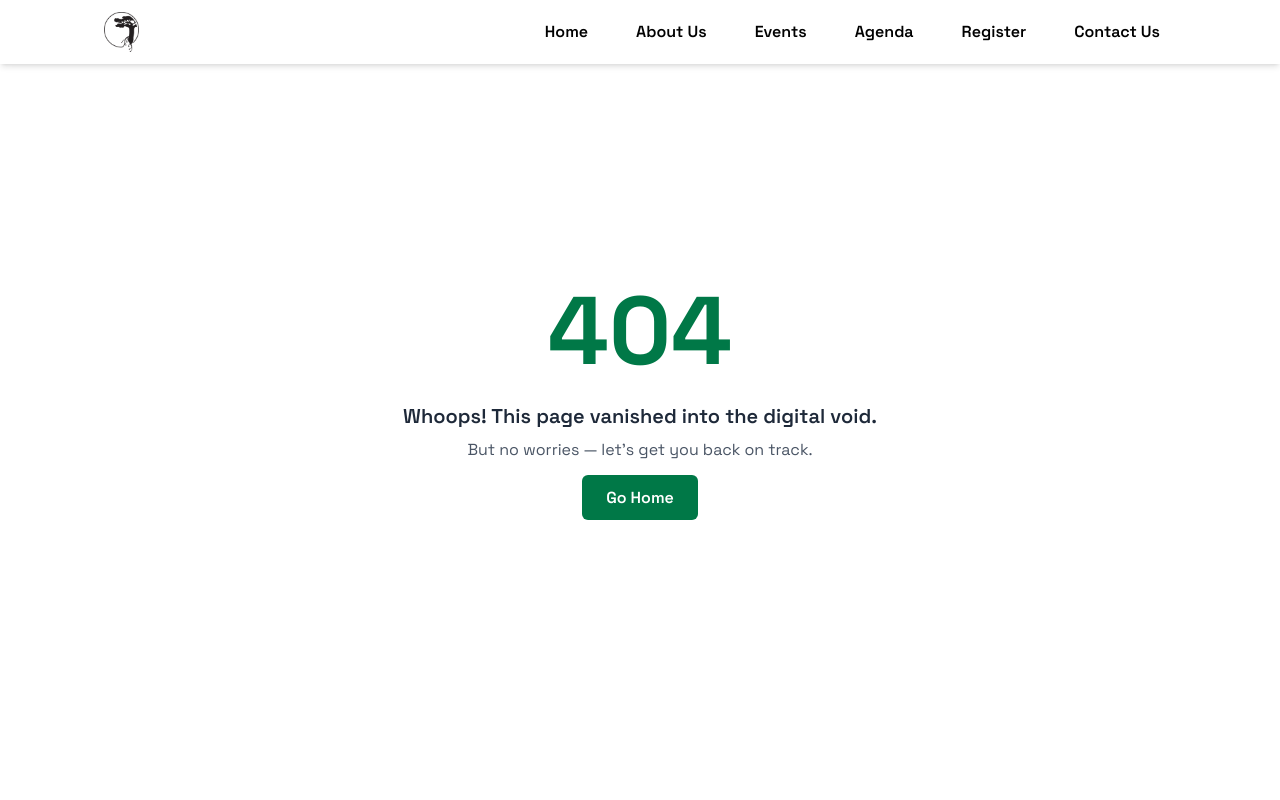
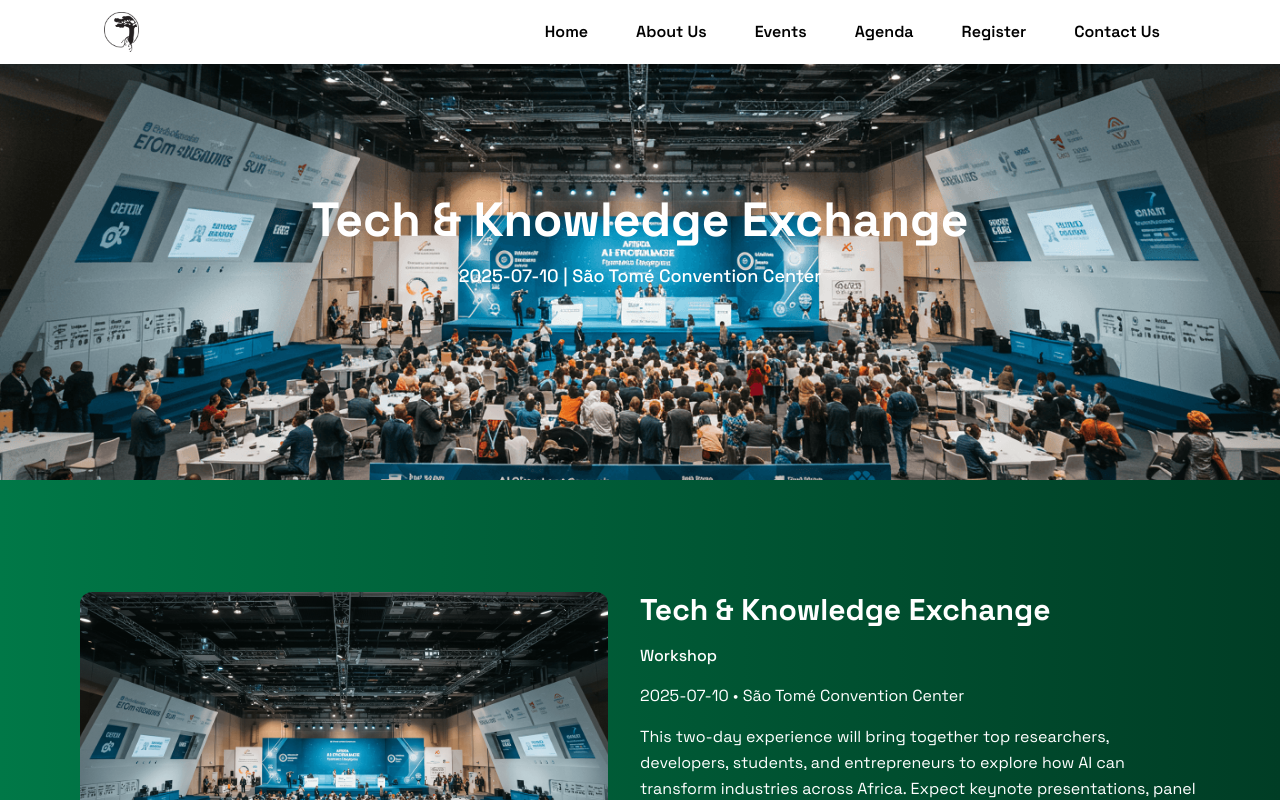
Before and after one commit to MOSOBELULU/indabaX, a React (Vite) app: page /eventdetailpage/1 in a window 1280 px wide. Shown: the top 800 px of the page. Built offline with nearby package versions, Linux system fonts and the light colour scheme.

Commit message:
wip: single event page

```diff
--- a/src/App.jsx
+++ b/src/App.jsx
@@ -20,7 +20,7 @@ import BackToTopBtn from "./components/reusable/BacktoTopBtn";
 import FaqsPage from "./pages/FaqsPage";
 import OrganisersPage from "./pages/OrganisersPage";
 import EventsPage from "./pages/EventsPage";
-import EventDetail from "./pages/EventDetail";
+import EventDetailPage from "./pages/EventDetailPage";
 
 
 
@@ -46,7 +46,7 @@ export default function App() {
         <Route path='/eventspage' element={< EventsPage/>} />
 
         <Route path='/speakerdetail/:id' element={< SpeakerDetail/>}/>
-        <Route path='/eventdetail/:id' element={< EventDetail/>}/>
+        <Route path='/eventdetailpage/:id' element={< EventDetailPage/>}/>
 
 
 
--- a/src/pages/EventDetail.jsx
+++ b/src/components/events/EventDetailSection.jsx
@@ -1,9 +1,7 @@
 import { Link, useParams } from "react-router-dom";
-import { events } from "../data/DummyData";
-import BackBtn from "../components/reusable/BackBtn";
-import RegisterButton from "../components/reusable/Register_button";
+import { events } from "../../data/DummyData";
 
-export default function EventDetail() {
+export default function EventDetailSection() {
   const { id } = useParams();
   const event = events.find((e) => e.id.toString() === id);
 
@@ -13,12 +11,6 @@ export default function EventDetail() {
 
   return (
     <div className="pt-28 pb-12 bg-gradient-to-r from-[#007847] to-[#003d25] text-white">
-      <div className="px-4 mb-6">
-        <Link to="/events">
-          <BackBtn />
-        </Link>
-      </div>
-
       <div className="flex flex-col md:flex-row gap-8 items-stretch px-4 md:px-10 lg:px-20">
         <div className="flex-1">
           <img
@@ -31,13 +23,11 @@ export default function EventDetail() {
         <div className="w-full md:w-1/2 space-y-4">
           <h2 className="text-3xl font-bold">{event.title}</h2>
           <p className="font-medium">{event.type}</p>
-          <p>{event.date} • {event.location}</p>
+          <p>
+            {event.date} • {event.location}
+          </p>
           <p className="leading-relaxed">{event.description2}</p>
         </div>
-      </div>
-
-      <div className="px-4 mt-10 flex justify-center">
-        <RegisterButton />
       </div>
     </div>
   );
--- a/src/components/events/EventsHero.jsx
+++ b/src/components/events/EventsHero.jsx
@@ -1,29 +1,28 @@
-/* eslint-disable no-unused-vars */
-import { motion } from "framer-motion";
 
-export default function HeroEventsSection() {
+
+export default function EventHero({ title, date, location, image }) {
   return (
     <section
-      className="relative min-h-screen bg-cover bg-center bg-no-repeat flex items-center justify-center"
-      style={{ backgroundImage: "url('/images/events/EventsHero.jpg')" }}
+      className="relative h-[60vh] bg-cover bg-center flex items-center justify-center text-white"
+      style={{ backgroundImage: `url(${image})` }}
     >
 
-      <div className="absolute inset-0 bg-gradient-to-r from-black/90 via-black/70 to-transparent z-0" />
+      <div className="absolute inset-0 bg-opacity-60" />
 
-      <motion.div
-        initial={{ opacity: 0, y: 30 }}
-        animate={{ opacity: 1, y: 0 }}
-        transition={{ duration: 1 }}
-        className="relative z-10 text-white px-6 text-center max-w-3xl"
-      >
-        <h1 className="text-3xl sm:text-4xl md:text-5xl font-bold mb-4">
-          Explore Our Upcoming Events
+
+      <div className="relative z-10 text-center px-4">
+        <h1 className="text-3xl sm:text-5xl font-bold leading-tight">
+          {title}
         </h1>
-        <p className="text-base sm:text-lg md:text-xl">
-          Discover where innovation, collaboration, and learning meet. Join
-          us for impactful gatherings across Africa, led by the AI community.
+        <p className="mt-3 text-sm sm:text-lg font-medium">
+          {date} | {location}
         </p>
-      </motion.div>
+
+        {/* Optional CTA Button (future) */}
+        {/* <a href="#" className="inline-block mt-6 px-6 py-3 bg-[#007847] text-white rounded-full">
+          Register Now
+        </a> */}
+      </div>
     </section>
   );
 }
--- a/src/components/events/EventsSection.jsx
+++ b/src/components/events/EventsSection.jsx
@@ -18,7 +18,7 @@ export default function EventsSection() {
             <h3 className="text-lg font-semibold mb-1">{event.title}</h3>
             <p className="text-sm text-gray-700">{event.description}</p>
              <Link
-  to={`/eventdetail/${event.id}`}
+  to={`/eventdetailpage/${event.id}`}
   className="inline-block text-sm font-semibold text-[#007847] border border-[#007847] px-4 py-2 rounded-lg hover:bg-[#007847] hover:text-white transition"
 >
   Learn More
--- a/src/components/home/EventsSection.jsx
+++ b/src/components/home/EventsSection.jsx
@@ -69,7 +69,7 @@ export default function Events() {
             {event.location}
           </p>
               <Link
-  to={`/eventdetail/${event.id}`}
+  to={`/eventdetailpage/${event.id}`}
   className="inline-block text-sm font-semibold text-[#007847] border border-[#007847] px-4 py-2 rounded-lg  transition"
 >
   Learn More
--- /dev/null
+++ b/src/pages/EventDetailPage.jsx
@@ -0,0 +1,23 @@
+import { useParams } from "react-router-dom";
+import { events } from "../data/DummyData";
+import EventHero from "../components/events/EventsHero";
+import EventDetailSection from "../components/events/EventDetailSection";
+
+export default function EventDetailPage() {
+  const { id } = useParams();
+  const event = events.find((item) => item.id === parseInt(id));
+
+  if (!event) return <div className="text-center py-10">Event not found.</div>;
+
+  return(
+    <>
+     <EventHero
+        title={event.title}
+        date={event.date}
+        location={event.location}
+        image={event.image}
+      />
+    <EventDetailSection/>
+    </>
+  )
+}
--- a/src/pages/EventsPage.jsx
+++ b/src/pages/EventsPage.jsx
@@ -1,16 +1,12 @@
-import { useState } from "react";
-import { events } from "../data/DummyData";
-import EventModal from "../components/events/EventModal";
-import HeroEventsSection from "../components/events/EventsHero";
 import JoinUs from "../components/reusable/JoinUs";
 import EventsSection from "../components/events/EventsSection";
 
 export default function EventsPage() {
-  const [selectedEvent, setSelectedEvent] = useState(null);
+
 
   return (
     <>
-    <HeroEventsSection/>
+
     <EventsSection/>
     <JoinUs/>
     </>
```
